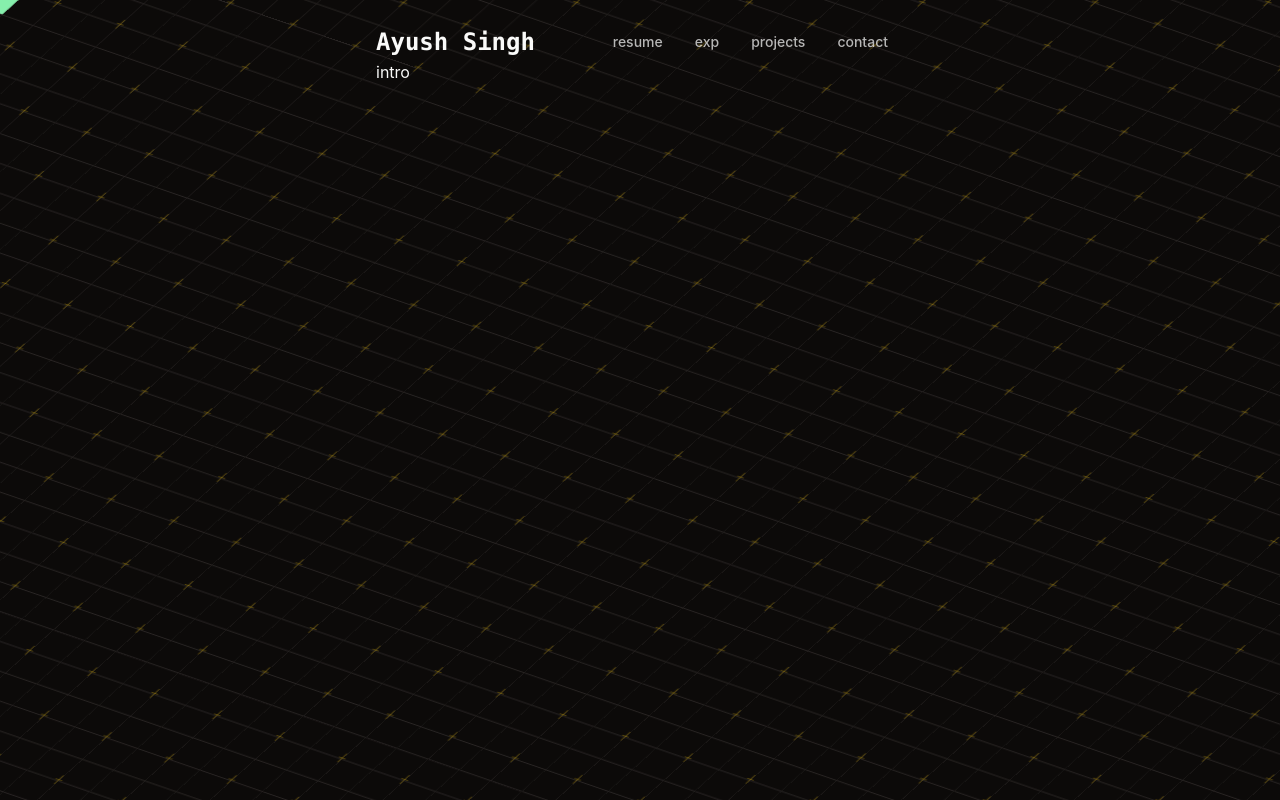
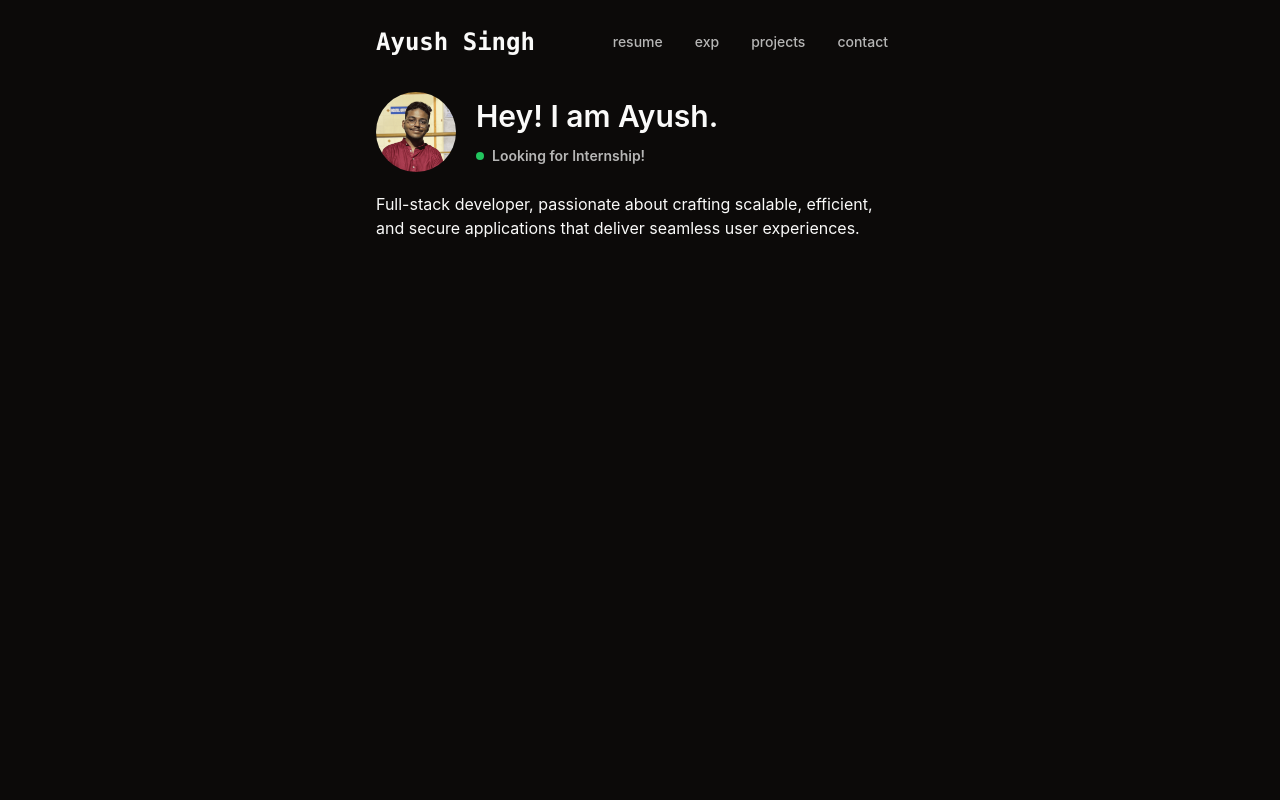
Before and after one commit to Ayush-Singh24/P2, a React (Vite) app: page / in a window 1280 px wide. Built offline with nearby package versions, Linux system fonts and the light colour scheme.

Commit message:
feat: add about section

```diff
--- a/package.json
+++ b/package.json
@@ -10,6 +10,7 @@
     "preview": "vite preview"
   },
   "dependencies": {
+    "@radix-ui/react-avatar": "^1.1.2",
     "@radix-ui/react-slot": "^1.1.1",
     "class-variance-authority": "^0.7.1",
     "clsx": "^2.1.1",
--- a/src/App.tsx
+++ b/src/App.tsx
@@ -1,16 +1,17 @@
 import "./App.css";
+import About from "./components/About";
 import Navbar from "./components/Navbar";
 import { BackgroundBoxes } from "./components/ui/background-boxes";
 
 function App() {
   return (
     <>
-      <div className="absolute inset-0 sm:block overflow-hidden">
-        <BackgroundBoxes />
-      </div>
-      <main className="z-10 max-w-xl mx-auto px-6 mt-6 relative">
+      {/* <div className="absolute inset-0 sm:block overflow-hidden"> */}
+      {/*   <BackgroundBoxes /> */}
+      {/* </div> */}
+      <main className="z-10 max-w-xl mx-auto px-6 mt-6 relative flex flex-col gap-8">
         <Navbar />
-        <section>intro</section>
+        <About />
       </main>
     </>
   );
--- /dev/null
+++ b/src/components/About.tsx
@@ -0,0 +1,59 @@
+import { Avatar, AvatarFallback, AvatarImage } from "@/components/ui/avatar";
+import { AnimatePresence, motion } from "framer-motion";
+import { Mail } from "lucide-react";
+import { useState } from "react";
+export default function About() {
+  const [isHovered, setIsHovered] = useState<boolean>(false);
+  const handleEmailClick = () => {
+    window.location.href = "mailto:asayushsingh80@gmail.com";
+  };
+
+  return (
+    <section className="flex flex-col gap-5">
+      <div className="flex items-center gap-5">
+        <Avatar className="size-20">
+          <AvatarImage src="/images/ayush.png" className="size-20" />
+          <AvatarFallback>AS</AvatarFallback>
+        </Avatar>
+        <div className="text-3xl font-semibold flex flex-col gap-3">
+          <div>Hey! I am Ayush.</div>
+          <div
+            className="flex items-center gap-2 cursor-pointer w-fit"
+            onMouseEnter={() => setIsHovered(true)}
+            onMouseLeave={() => setIsHovered(false)}
+            onClick={handleEmailClick}
+          >
+            <div className="h-2 w-2 rounded-full bg-green-500" />
+            <div className="h-5 w-40 relative overflow-hidden text-sm text-white/70 ">
+              <AnimatePresence>
+                <motion.div
+                  className="absolute"
+                  key={1}
+                  initial={{ y: 0 }}
+                  animate={{ y: isHovered ? -30 : 0 }}
+                  transition={{ duration: 0.3, ease: "easeOut" }}
+                >
+                  <span>Looking for Internship!</span>
+                </motion.div>
+                <motion.div
+                  className="absolute flex items-center gap-1"
+                  key={2}
+                  initial={{ y: 30 }}
+                  animate={{ y: isHovered ? 0 : 30 }}
+                  transition={{ duration: 0.3, ease: "easeOut" }}
+                >
+                  <span>Click to reach out!</span>
+                  <Mail className="text-white/70" size={20} />
+                </motion.div>
+              </AnimatePresence>
+            </div>
+          </div>
+        </div>
+      </div>
+      <p>
+        Full-stack developer, passionate about crafting scalable, efficient, and
+        secure applications that deliver seamless user experiences.
+      </p>
+    </section>
+  );
+}
--- a/src/components/Navbar.tsx
+++ b/src/components/Navbar.tsx
@@ -4,34 +4,22 @@ export default function Navbar() {
   return (
     <nav className="scroll-pr-6 flex justify-between items-center">
       <a>
-        <div className="hidden font-bold font-mono text-2xl sm:block">
+        <span className="hidden font-bold font-mono text-2xl sm:block">
           Ayush Singh
-        </div>
-        <div className="block font-bold font-mono text-2xl sm:hidden">AS</div>
+        </span>
+        <span className="block font-bold font-mono text-2xl sm:hidden">AS</span>
       </a>
-      <div className="flex">
-        <Button
-          variant="ghost"
-          className="rounded-xl text-white/70 hover:bg-secondary/60"
-        >
+      <div className="flex text-white/70">
+        <Button variant="ghost" className="rounded-xl hover:bg-secondary/60">
           resume
         </Button>
-        <Button
-          variant="ghost"
-          className="rounded-xl text-white/70 hover:bg-secondary/60"
-        >
+        <Button variant="ghost" className="rounded-xl hover:bg-secondary/60">
           exp
         </Button>
-        <Button
-          variant="ghost"
-          className="rounded-xl text-white/70 hover:bg-secondary/60"
-        >
+        <Button variant="ghost" className="rounded-xl hover:bg-secondary/60">
           projects
         </Button>
-        <Button
-          variant="ghost"
-          className="rounded-xl text-white/70 hover:bg-secondary/60"
-        >
+        <Button variant="ghost" className="rounded-xl hover:bg-secondary/60">
           contact
         </Button>
       </div>
--- /dev/null
+++ b/src/components/ui/avatar.tsx
@@ -0,0 +1,48 @@
+import * as React from "react"
+import * as AvatarPrimitive from "@radix-ui/react-avatar"
+
+import { cn } from "@/lib/utils"
+
+const Avatar = React.forwardRef<
+  React.ElementRef<typeof AvatarPrimitive.Root>,
+  React.ComponentPropsWithoutRef<typeof AvatarPrimitive.Root>
+>(({ className, ...props }, ref) => (
+  <AvatarPrimitive.Root
+    ref={ref}
+    className={cn(
+      "relative flex h-10 w-10 shrink-0 overflow-hidden rounded-full",
+      className
+    )}
+    {...props}
+  />
+))
+Avatar.displayName = AvatarPrimitive.Root.displayName
+
+const AvatarImage = React.forwardRef<
+  React.ElementRef<typeof AvatarPrimitive.Image>,
+  React.ComponentPropsWithoutRef<typeof AvatarPrimitive.Image>
+>(({ className, ...props }, ref) => (
+  <AvatarPrimitive.Image
+    ref={ref}
+    className={cn("aspect-square h-full w-full", className)}
+    {...props}
+  />
+))
+AvatarImage.displayName = AvatarPrimitive.Image.displayName
+
+const AvatarFallback = React.forwardRef<
+  React.ElementRef<typeof AvatarPrimitive.Fallback>,
+  React.ComponentPropsWithoutRef<typeof AvatarPrimitive.Fallback>
+>(({ className, ...props }, ref) => (
+  <AvatarPrimitive.Fallback
+    ref={ref}
+    className={cn(
+      "flex h-full w-full items-center justify-center rounded-full bg-muted",
+      className
+    )}
+    {...props}
+  />
+))
+AvatarFallback.displayName = AvatarPrimitive.Fallback.displayName
+
+export { Avatar, AvatarImage, AvatarFallback }
```
Also changed, not shown: public/images/ayush.png (added), 1 other file (tests, documents, lock files or other folders).
